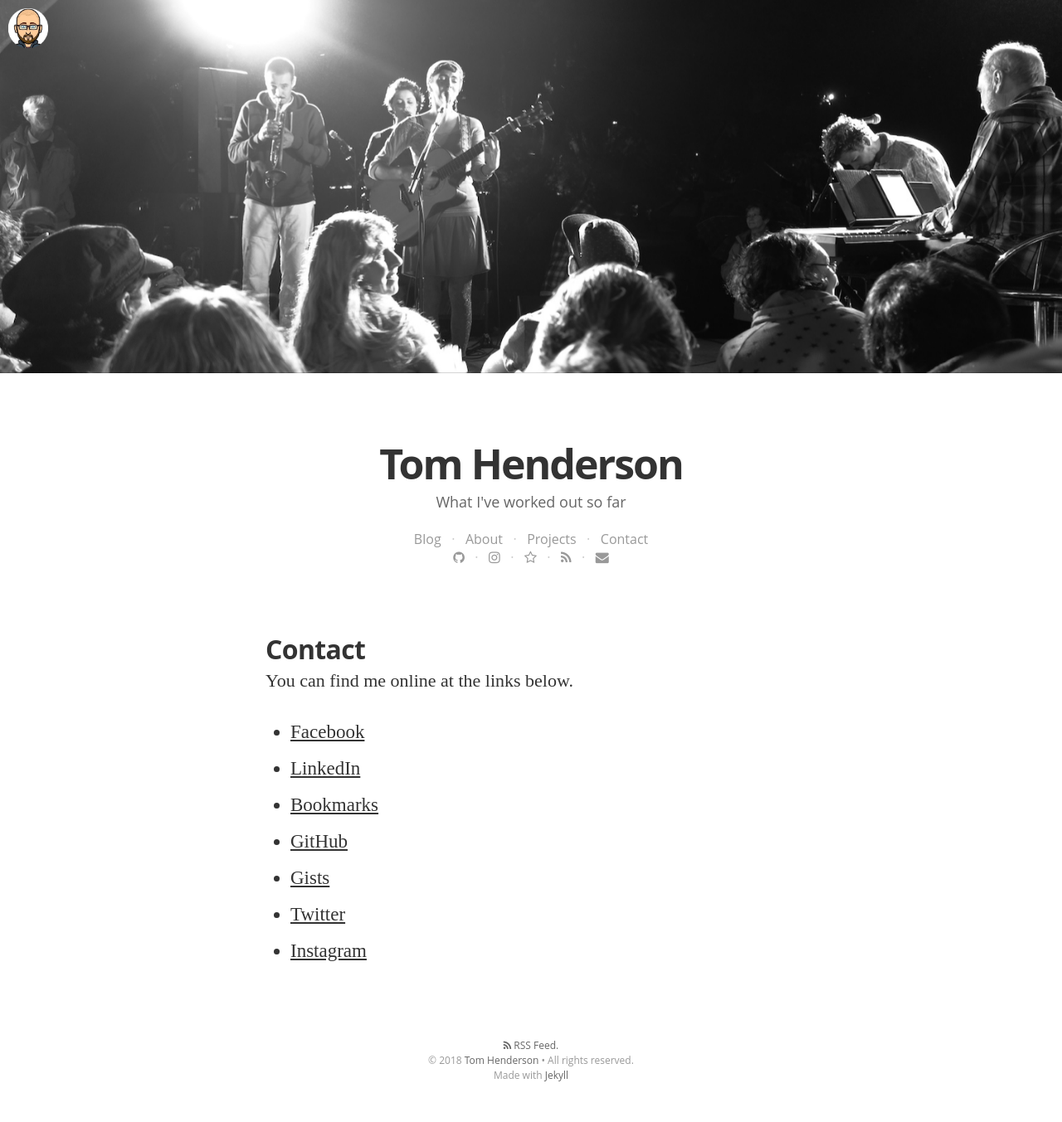
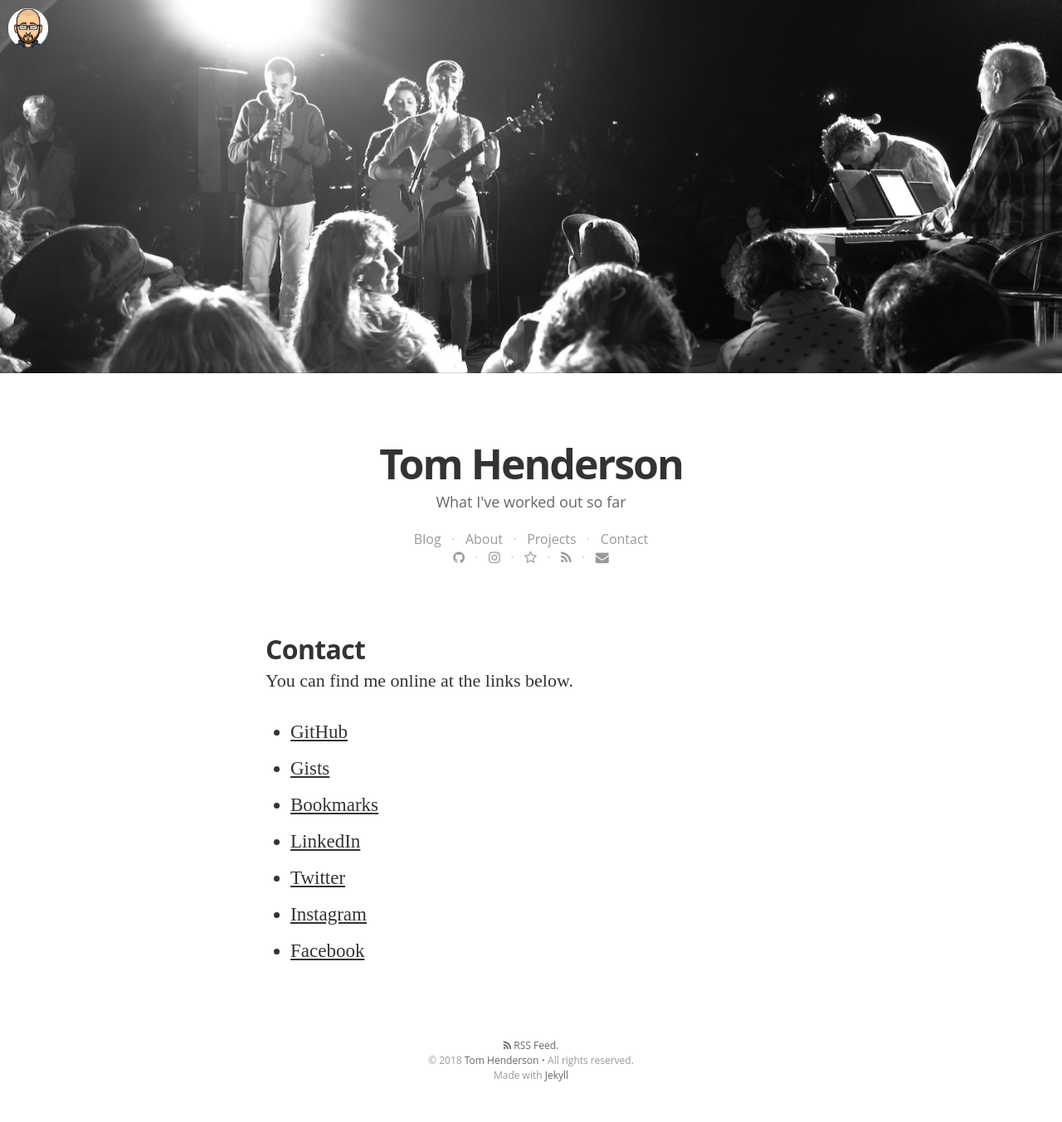
Before and after one commit to tom-henderson/tom-henderson.github.io, a Jekyll site: the page built from contact.md, in a window 1280 px wide. Shown: the whole page at 83% size. Built offline with Jekyll 4.4.1, drawn with Linux system fonts in a browser that asks for light colours; nearby versions of some CDN libraries; some web fonts are replaced.

Commit message:
Reorder links

```diff
--- a/_includes/profile-urls.md
+++ b/_includes/profile-urls.md
@@ -1,7 +1,7 @@
- * [Facebook](https://www.facebook.com/tom.henderson.nz)
- * [LinkedIn](http://nz.linkedin.com/in/tomhendersonnz)
- * [Bookmarks](https://frozen-plateau-22554.herokuapp.com)
  * [GitHub](https://github.com/tom-henderson)
  * [Gists](https://gist.github.com/tom-henderson)
+ * [Bookmarks](https://frozen-plateau-22554.herokuapp.com)
+ * [LinkedIn](http://nz.linkedin.com/in/tomhendersonnz)
  * [Twitter](https://twitter.com/tomhenderson)
  * [Instagram](http://instagram.com/tomhenderson)
+ * [Facebook](https://www.facebook.com/tom.henderson.nz)
```
